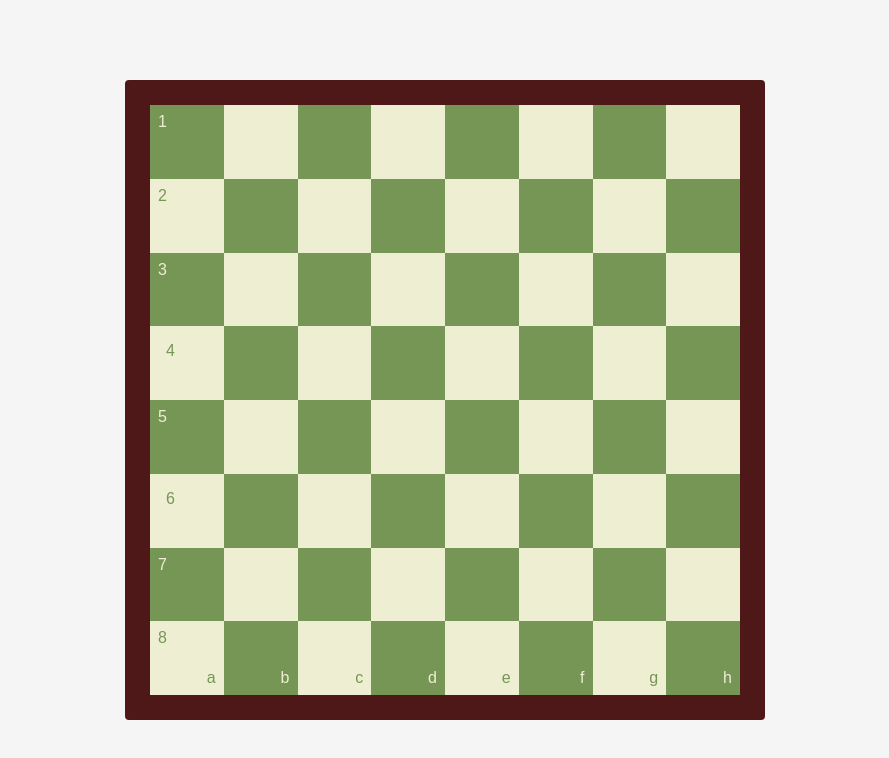
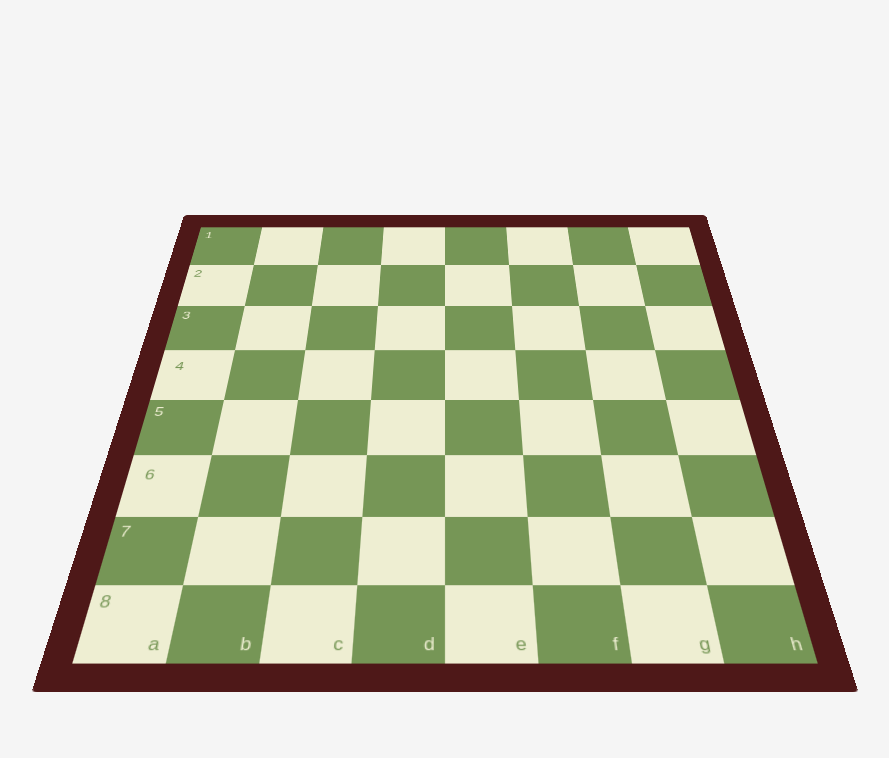
Before and after one commit to The-HighO/Chess, a plain HTML site: page index.html in a window 1280 px wide. Shown: the whole page, without its empty margins (195-1084 px from the left). Drawn offline with Linux system fonts and the light colour scheme.

Commit message:
Perspective

```diff
--- a/styles.css
+++ b/styles.css
@@ -19,6 +19,7 @@ body{
     display: flex;
     justify-content: center;
     align-items: center;
+    perspective: 1000px;
 }
 .board{
     width: 40rem;
@@ -28,6 +29,7 @@ body{
     grid-template-rows: 1fr 1fr 1fr 1fr 1fr 1fr 1fr 1fr;
     border: 25px solid rgb(78, 24, 24);
     border-radius: 4px;
+    transform: rotateX(45deg);
 }
 .rows1{
     background-color: #80ff00;
```
